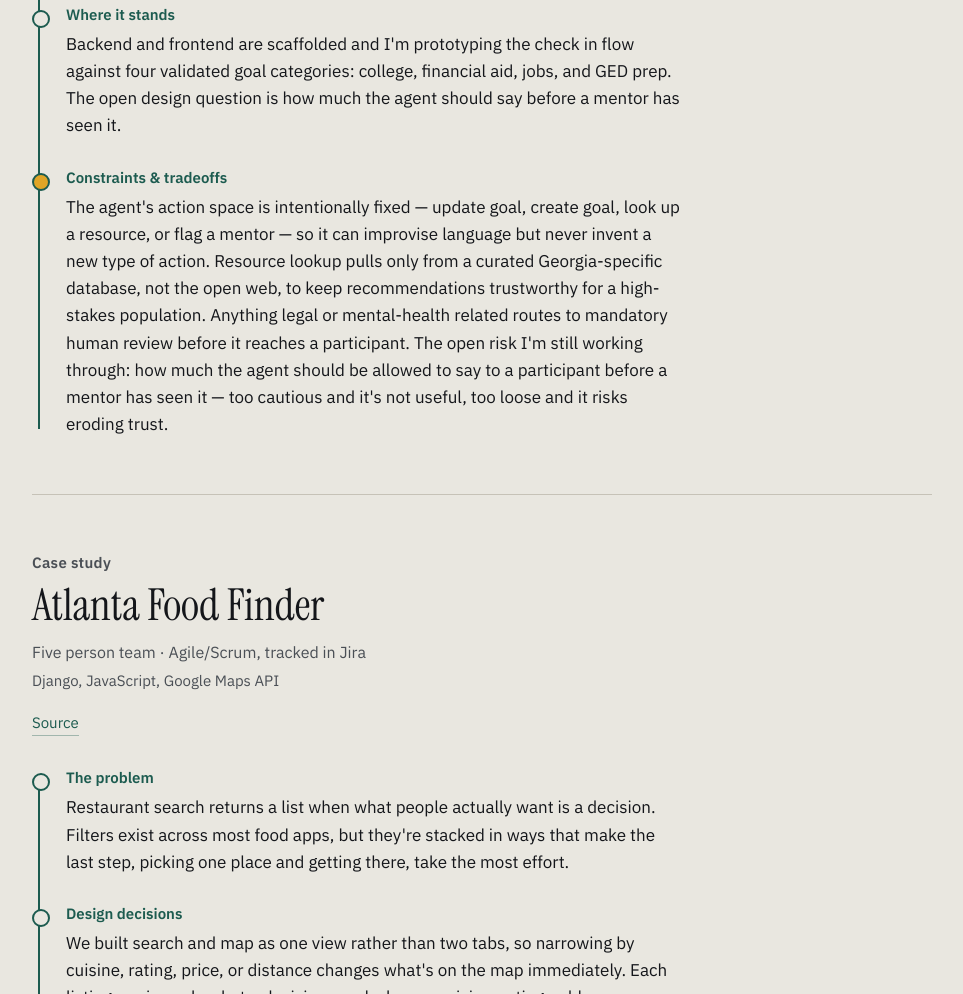
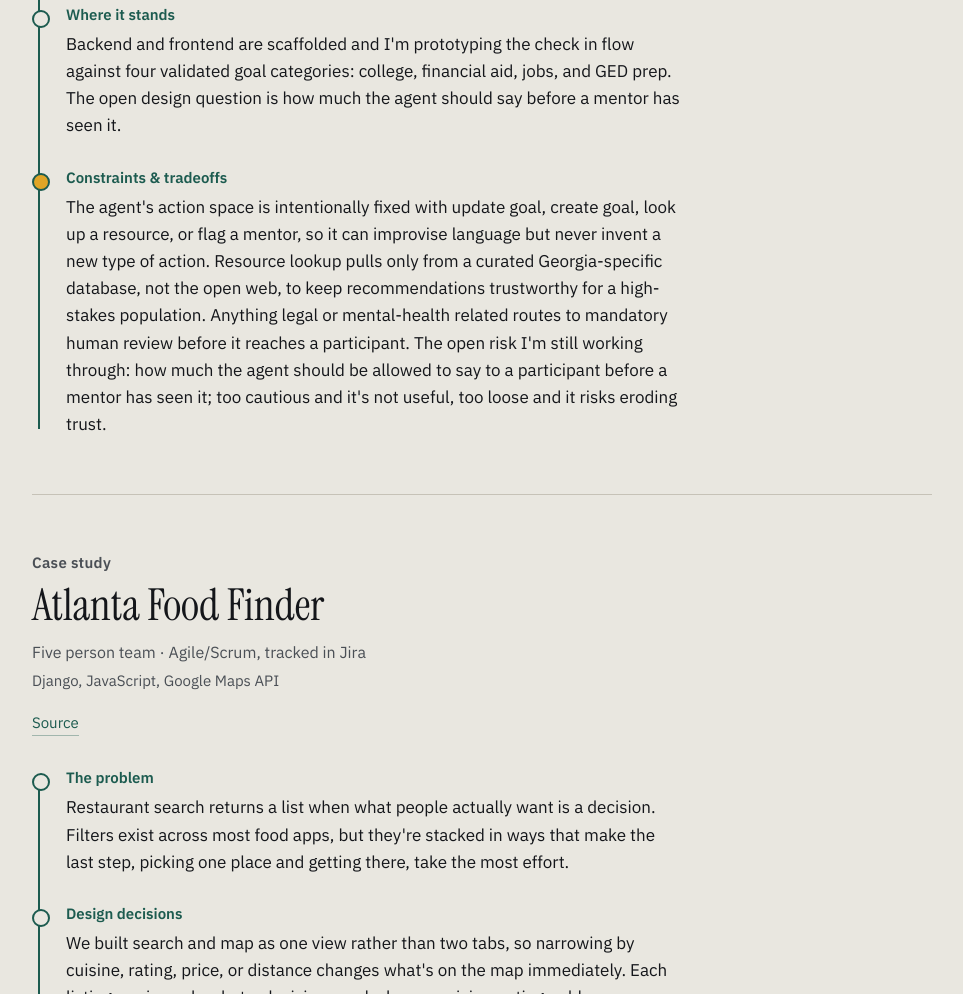
Before and after one commit to nehanak/portfolio, a plain HTML site: page index.html in a window 1280 px wide. Shown: the part 3964-4958 px from the top of the page, without its empty margins (158-1121 px from the left). Drawn offline with Linux system fonts and the light colour scheme.

Commit message:
Update index.html
fixing grammar

```diff
--- a/index.html
+++ b/index.html
@@ -249,7 +249,7 @@
       </li>
       <li class="stop">
       <h3>Constraints & tradeoffs</h3>
-      <p>The agent's action space is intentionally fixed — update goal, create goal, look up a resource, or flag a mentor — so it can improvise language but never invent a new type of action. Resource lookup pulls only from a curated Georgia-specific database, not the open web, to keep recommendations trustworthy for a high-stakes population. Anything legal or mental-health related routes to mandatory human review before it reaches a participant. The open risk I'm still working through: how much the agent should be allowed to say to a participant before a mentor has seen it — too cautious and it's not useful, too loose and it risks eroding trust.</p>
+      <p>The agent's action space is intentionally fixed with update goal, create goal, look up a resource, or flag a mentor, so it can improvise language but never invent a new type of action. Resource lookup pulls only from a curated Georgia-specific database, not the open web, to keep recommendations trustworthy for a high-stakes population. Anything legal or mental-health related routes to mandatory human review before it reaches a participant. The open risk I'm still working through: how much the agent should be allowed to say to a participant before a mentor has seen it; too cautious and it's not useful, too loose and it risks eroding trust.</p>
     </li>
     </ol>
 
```
